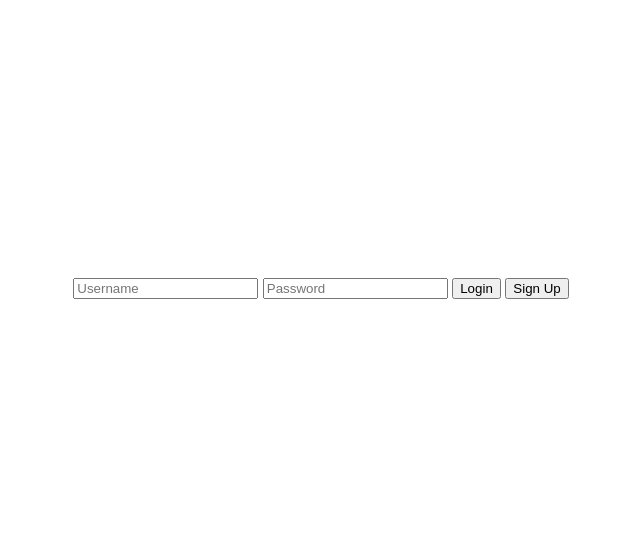
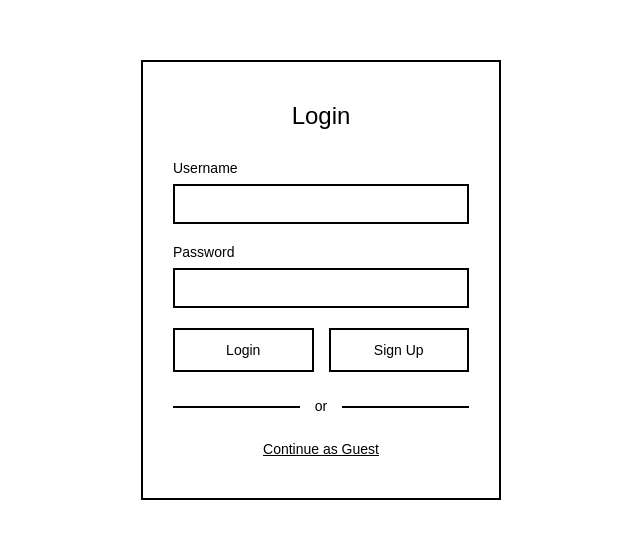
Before and after one commit to KyleS1227/ArtGallery, a website: page ArtGallery/login.html in a window 1280 px wide. Shown: the part 120-658 px from the top of the page, without its empty margins (319-959 px from the left). Drawn offline with Linux system fonts and the light colour scheme.

Commit message:
Update login.html

```diff
--- a/ArtGallery/login.html
+++ b/ArtGallery/login.html
@@ -2,48 +2,238 @@
 <html lang="en">
 <head>
     <meta charset="UTF-8">
-<title>Login</title>
     <meta name="viewport" content="width=device-width, initial-scale=1.0">
+    <title>Login - Artist Portfolio</title>
+    <style>
+        * {
+            margin: 0;
+            padding: 0;
+            box-sizing: border-box;
+        }
 
-<style>
         body {
-  font-family: Arial;
+            font-family: Arial, sans-serif;
+            background-color: white;
             display: flex;
             justify-content: center;
             align-items: center;
-  height: 100vh;
+            min-height: 100vh;
         }
+
+        .container {
+            width: 100%;
+            max-width: 400px;
+            padding: 20px;
+        }
+
+        .login-box {
+            border: 2px solid black;
+            padding: 40px 30px;
+            background-color: white;
+        }
+
+        h1 {
+            text-align: center;
+            margin-bottom: 30px;
+            font-size: 24px;
+            font-weight: normal;
+        }
+
+        .input-group {
+            margin-bottom: 20px;
+        }
+
+        label {
+            display: block;
+            margin-bottom: 8px;
+            font-size: 14px;
+        }
+
+        input[type="text"],
+        input[type="password"] {
+            width: 100%;
+            padding: 10px;
+            border: 2px solid black;
+            font-size: 14px;
+            background-color: white;
+        }
+
+        input[type="text"]:focus,
+        input[type="password"]:focus {
+            outline: none;
+            border-color: #333;
+        }
+
+        .button-group {
+            display: flex;
+            gap: 15px;
+            margin-top: 20px;
+        }
+
+        button {
+            flex: 1;
+            padding: 12px;
+            border: 2px solid black;
+            background-color: white;
+            font-size: 14px;
+            cursor: pointer;
+            transition: all 0.2s;
+        }
+
+        button:hover {
+            background-color: black;
+            color: white;
+        }
+
+        .divider {
+            text-align: center;
+            margin: 25px 0;
+            position: relative;
+        }
+
+        .divider::before {
+            content: '';
+            position: absolute;
+            top: 50%;
+            left: 0;
+            right: 0;
+            height: 2px;
+            background-color: black;
+        }
+
+        .divider span {
+            background-color: white;
+            padding: 0 15px;
+            position: relative;
+            z-index: 1;
+            font-size: 14px;
+        }
+
+        .alternate-action {
+            text-align: center;
+            margin-top: 20px;
+        }
+
+        .alternate-action a {
+            color: black;
+            text-decoration: underline;
+            font-size: 14px;
+        }
+
+        .alternate-action a:hover {
+            text-decoration: none;
+        }
+
         @media (prefers-color-scheme: dark) {
-  body { background:#111; color:#eee; }
-  input, button { background:#111; color:#eee; border:2px solid #eee; }
+            body {
+                background-color: #1a1a1a;
+                color: #eee;
+            }
+
+            .login-box {
+                background-color: #1a1a1a;
+                border: 2px solid #eee;
+            }
+
+            button {
+                background-color: #1a1a1a;
+                color: #eee;
+                border: 2px solid #eee;
+            }
+
+            button:hover {
+                background-color: #eee;
+                color: #1a1a1a;
+            }
+
+            .alternate-action a {
+                color: #eee;
+            }
+
+            .divider::before {
+                background-color: #eee;
+            }
+
+            .divider span {
+                background-color: #1a1a1a;
+            }
+
+            input[type="text"],
+            input[type="password"] {
+                background-color: #1a1a1a;
+                color: #eee;
+                border: 2px solid #eee;
+            }
         }
     </style>
 </head>
+<body>
+    <div class="container">
+        <div class="login-box">
+            <h1>Login</h1>
 
-<body>
-<form id="form">
-  <input id="username" placeholder="Username" required>
-  <input id="password" type="password" placeholder="Password" required>
-  <button type="button" id="login">Login</button>
-  <button type="button" id="signup">Sign Up</button>
+            <form id="authForm">
+                <div class="input-group">
+                    <label for="username">Username</label>
+                    <input type="text" id="username" name="username" required>
+                </div>
+
+                <div class="input-group">
+                    <label for="password">Password</label>
+                    <input type="password" id="password" name="password" required>
+                </div>
+
+                <div class="button-group">
+                    <button type="submit" id="loginBtn">Login</button>
+                    <button type="button" id="signupBtn">Sign Up</button>
+                </div>
             </form>
 
+            <div class="divider">
+                <span>or</span>
+            </div>
+
+            <div class="alternate-action">
+                <a href="index-5.html" id="guestLink">Continue as Guest</a>
+            </div>
+        </div>
+    </div>
+
 <script>
-async function send(path) {
-  const res = await fetch(path, {
-    method:"POST",
-    headers:{ "Content-Type":"application/json" },
-    body: JSON.stringify({
-      username: username.value,
-      password: password.value
-    })
+  const form = document.getElementById('authForm');
+  const usernameEl = document.getElementById('username');
+  const passwordEl = document.getElementById('password');
+  const signupBtn = document.getElementById('signupBtn');
+
+  async function postJson(url, body) {
+    const res = await fetch(url, {
+      method: 'POST',
+      headers: { 'Content-Type': 'application/json' },
+      body: JSON.stringify(body)
     });
-  if (!res.ok) alert("Auth failed");
-  else location.href = "index.html";
+    const data = await res.json().catch(() => ({}));
+    if (!res.ok) throw new Error(data.message || 'Request failed');
+    return data;
   }
 
-login.onclick = () => send("/api/login");
-signup.onclick = () => send("/api/signup");
+  form.addEventListener('submit', async (e) => {
+    e.preventDefault();
+    try {
+      await postJson('/api/login', { username: usernameEl.value.trim(), password: passwordEl.value });
+      window.location.href = 'index-5.html';
+    } catch (err) {
+      alert(err.message);
+    }
+  });
+
+  signupBtn.addEventListener('click', async () => {
+    try {
+      await postJson('/api/signup', { username: usernameEl.value.trim(), password: passwordEl.value });
+      window.location.href = 'index-5.html';
+    } catch (err) {
+      alert(err.message);
+    }
+  });
 </script>
 </body>
 </html>
```
Lines whose indentation alone changed are shown as unchanged.
